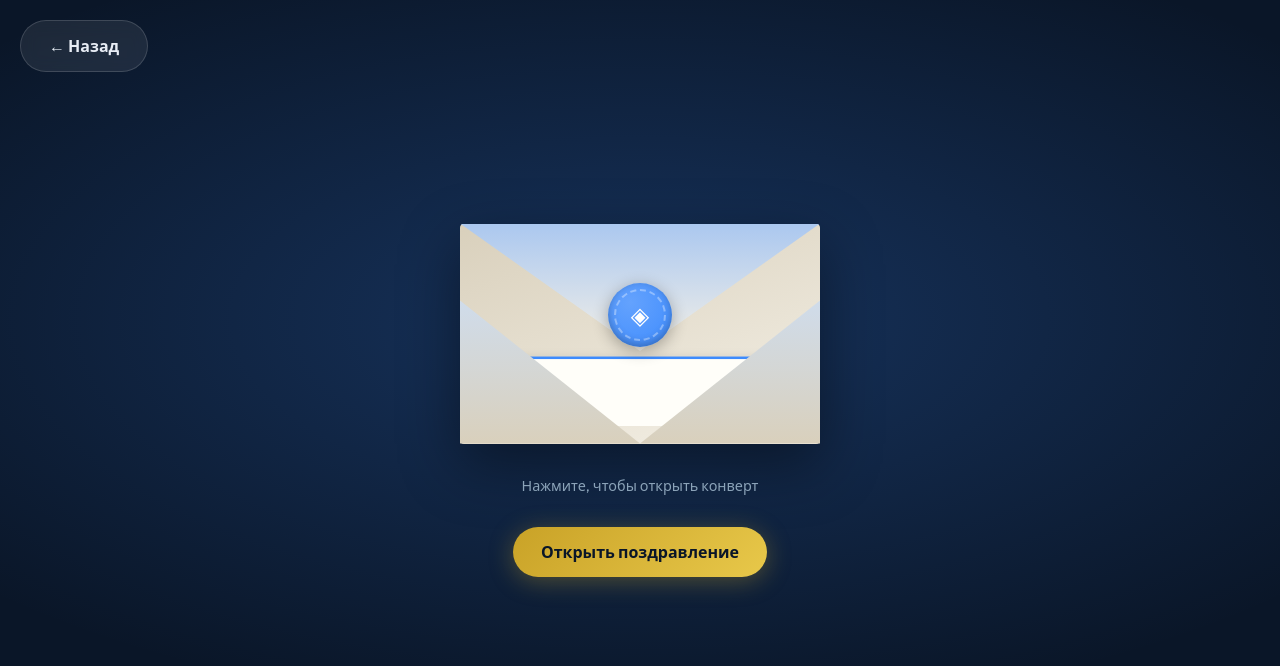
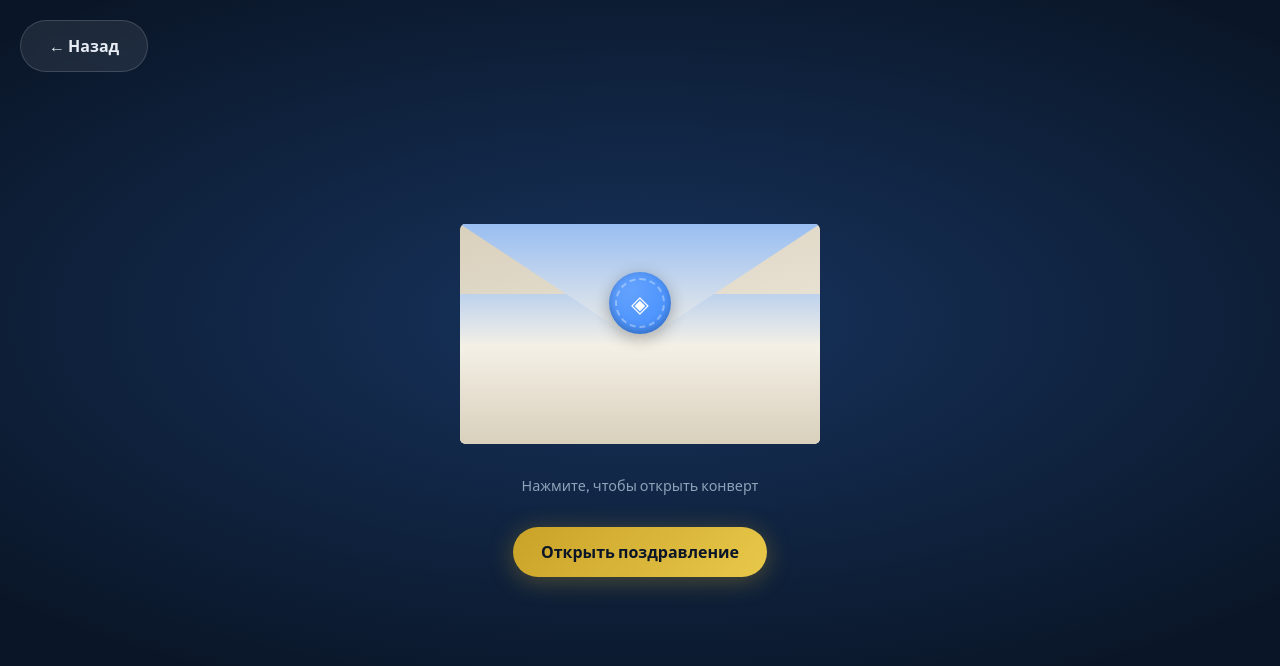
Before and after one commit to ivan-palatov/congrats-card, a React (Vite) app: page / in a window 1280 px wide. Both pictures are taken after a click on the button 640 px from the left and 1089 px from the top of the page. Shown: the part 689-1355 px from the top of the page. Built offline with nearby package versions, Linux system fonts and the light colour scheme.

Commit message:
fix: envelop animation

```diff
--- a/src/components/Envelope.tsx
+++ b/src/components/Envelope.tsx
@@ -1,7 +1,7 @@
 import type { Department } from '../data/departments';
 import '../styles/envelope.css';
 
-export type EnvelopePhase = 'closed' | 'opening' | 'open';
+export type EnvelopePhase = 'closed' | 'opening' | 'revealed';
 
 type EnvelopeProps = {
   department: Department;
@@ -9,30 +9,30 @@ type EnvelopeProps = {
 };
 
 export function Envelope({ department, phase }: EnvelopeProps) {
-  const className = ['envelope', phase !== 'closed' ? `envelope--${phase}` : '']
-    .filter(Boolean)
-    .join(' ');
+  const isAnimating = phase === 'opening';
+  const isHidden = phase === 'revealed';
 
   return (
     <div
-      className={`envelope-stage ${phase === 'open' ? 'envelope-stage--done' : ''}`}
+      className={`envelope-stage${isHidden ? ' envelope-stage--hidden' : ''}`}
       style={{ '--dept-accent': department.accent } as React.CSSProperties}
+      aria-hidden={isHidden}
     >
-      <div className={className}>
+      <div className={`envelope${isAnimating ? ' envelope--animating' : ''}`}>
         <div className="envelope__back" />
-        <div className="envelope__letter-slot">
-          <div className="envelope__letter">
-            <span className="envelope__letter-preview">{department.name}</span>
-          </div>
+
+        <div className="envelope__letter">
+          <span className="envelope__letter-preview">{department.name}</span>
         </div>
-        <div className="envelope__pocket-left" />
-        <div className="envelope__pocket-right" />
-        <div className="envelope__flap">
-          <div className="envelope__flap-face" />
-          <div className="envelope__flap-face envelope__flap-face--inner" />
-          <div className="envelope__seal" aria-hidden="true">
-            {department.sealIcon}
-          </div>
+
+        <div className="envelope__front" />
+
+        <div className="envelope__flap-wrap">
+          <div className="envelope__flap" />
+        </div>
+
+        <div className="envelope__seal" aria-hidden="true">
+          {department.sealIcon}
         </div>
       </div>
     </div>
--- a/src/components/EnvelopeScene.tsx
+++ b/src/components/EnvelopeScene.tsx
@@ -1,5 +1,5 @@
-import { useCallback, useEffect, useState } from 'react';
-import { AnimatePresence, motion } from 'framer-motion';
+import { useCallback, useEffect, useRef, useState } from 'react';
+import { motion, AnimatePresence } from 'framer-motion';
 import type { Department } from '../data/departments';
 import { Envelope, type EnvelopePhase } from './Envelope';
 import { LetterCard } from './LetterCard';
@@ -10,7 +10,7 @@ type EnvelopeSceneProps = {
   onClose: () => void;
 };
 
-const OPEN_SEQUENCE_MS = 2400;
+const OPEN_DURATION_MS = 2200;
 
 function useReducedMotion() {
   const [reduced, setReduced] = useState(false);
@@ -29,24 +29,41 @@ function useReducedMotion() {
 export function EnvelopeScene({ department, onClose }: EnvelopeSceneProps) {
   const reducedMotion = useReducedMotion();
   const [phase, setPhase] = useState<EnvelopePhase>('closed');
+  const timerRef = useRef<number | null>(null);
+
+  const clearTimer = useCallback(() => {
+    if (timerRef.current !== null) {
+      window.clearTimeout(timerRef.current);
+      timerRef.current = null;
+    }
+  }, []);
+
+  useEffect(() => clearTimer, [clearTimer]);
+
+  const reveal = useCallback(() => {
+    clearTimer();
+    setPhase('revealed');
+  }, [clearTimer]);
 
   const openEnvelope = useCallback(() => {
     if (phase !== 'closed') return;
 
     if (reducedMotion) {
-      setPhase('open');
+      reveal();
       return;
     }
 
     setPhase('opening');
-    window.setTimeout(() => setPhase('open'), OPEN_SEQUENCE_MS);
-  }, [phase, reducedMotion]);
+    timerRef.current = window.setTimeout(reveal, OPEN_DURATION_MS);
+  }, [phase, reducedMotion, reveal]);
 
-  const skipToOpen = useCallback(() => {
+  const skipToReveal = useCallback(() => {
     if (phase === 'opening') {
-      setPhase('open');
+      reveal();
     }
-  }, [phase]);
+  }, [phase, reveal]);
+
+  const showLetter = phase === 'revealed';
 
   return (
     <AnimatePresence>
@@ -57,7 +74,7 @@ export function EnvelopeScene({ department, onClose }: EnvelopeSceneProps) {
         animate={{ opacity: 1 }}
         exit={{ opacity: 0 }}
         transition={{ duration: 0.35 }}
-        onClick={phase === 'opening' ? skipToOpen : undefined}
+        onClick={phase === 'opening' ? skipToReveal : undefined}
       >
         <div className="envelope-scene__bg" />
 
@@ -70,18 +87,16 @@ export function EnvelopeScene({ department, onClose }: EnvelopeSceneProps) {
           ← Назад
         </button>
 
-        {phase !== 'open' && (
+        <Envelope department={department} phase={phase} />
+
+        {!showLetter && (
           <>
-            <Envelope department={department} phase={phase} />
-
             <p className="envelope-scene__hint">
-              {phase === 'closed'
-                ? 'Нажмите, чтобы открыть конверт'
-                : 'Открываем…'}
+              {phase === 'closed' ? 'Нажмите, чтобы открыть конверт' : 'Открываем…'}
             </p>
 
             <div
-              className={`envelope-scene__cta ${phase !== 'closed' ? 'envelope-scene__cta--hidden' : ''}`}
+              className={`envelope-scene__cta${phase !== 'closed' ? ' envelope-scene__cta--hidden' : ''}`}
             >
               <button
                 type="button"
@@ -95,7 +110,13 @@ export function EnvelopeScene({ department, onClose }: EnvelopeSceneProps) {
           </>
         )}
 
-        {phase === 'open' && <LetterCard department={department} onBack={onClose} />}
+        <AnimatePresence>
+          {showLetter && (
+            <div className="envelope-scene__letter-wrap">
+              <LetterCard key={department.id} department={department} onBack={onClose} />
+            </div>
+          )}
+        </AnimatePresence>
       </motion.div>
     </AnimatePresence>
   );
--- a/src/styles/envelope.css
+++ b/src/styles/envelope.css
@@ -7,7 +7,8 @@
   align-items: center;
   justify-content: center;
   padding: 1.5rem;
-  overflow: hidden;
+  overflow-x: hidden;
+  overflow-y: auto;
 }
 
 .envelope-scene__bg {
@@ -39,8 +40,16 @@
   z-index: 2;
   width: min(90vw, 360px);
   height: min(55vw, 220px);
-  perspective: 1200px;
-  perspective-origin: 50% 40%;
+  perspective: 1400px;
+  perspective-origin: 50% 30%;
+  transition: opacity 0.55s ease, transform 0.55s ease;
+  overflow: visible;
+}
+
+.envelope-stage--hidden {
+  opacity: 0;
+  transform: scale(0.94) translateY(16px);
+  pointer-events: none;
 }
 
 .envelope {
@@ -48,117 +57,117 @@
   width: 100%;
   height: 100%;
   transform-style: preserve-3d;
+  overflow: hidden;
+  border-radius: 5px;
+}
+
+.envelope--animating {
+  overflow: visible;
 }
 
 .envelope__back {
   position: absolute;
   inset: 0;
-  background: linear-gradient(160deg, var(--paper-shadow), var(--paper));
-  border-radius: 4px;
-  box-shadow: 0 20px 60px rgba(0, 0, 0, 0.45);
-}
-
-.envelope__pocket-left,
-.envelope__pocket-right {
-  position: absolute;
-  bottom: 0;
-  width: 50%;
-  height: 65%;
-  background: linear-gradient(180deg, color-mix(in srgb, var(--paper) 80%, var(--dept-accent) 20%), var(--paper-shadow));
-  z-index: 3;
-}
-
-.envelope__pocket-left {
-  left: 0;
-  clip-path: polygon(0 0, 100% 100%, 0 100%);
-}
-
-.envelope__pocket-right {
-  right: 0;
-  clip-path: polygon(100% 0, 100% 100%, 0 100%);
-}
-
-.envelope__letter-slot {
-  position: absolute;
-  left: 8%;
-  right: 8%;
-  top: 12%;
-  bottom: 8%;
-  z-index: 2;
-  overflow: hidden;
+  background: linear-gradient(165deg, var(--paper-shadow) 0%, var(--paper) 100%);
+  border-radius: 5px;
+  box-shadow: 0 24px 64px rgba(0, 0, 0, 0.45);
+  z-index: 1;
 }
 
 .envelope__letter {
   position: absolute;
-  left: 0;
-  right: 0;
-  bottom: 0;
-  height: 88%;
+  left: 9%;
+  right: 9%;
+  bottom: 6%;
+  height: 82%;
+  z-index: 2;
   background: #fffef9;
   border-radius: 3px;
-  box-shadow: 0 2px 12px rgba(0, 0, 0, 0.12);
+  box-shadow: 0 2px 14px rgba(0, 0, 0, 0.14);
   border-top: 3px solid var(--dept-accent);
   display: flex;
   align-items: center;
   justify-content: center;
   padding: 1rem;
-  font-size: 0.7rem;
+  font-size: 0.72rem;
   color: var(--navy);
   text-align: center;
   line-height: 1.4;
-  transform: translateY(55%);
-  transition: transform 0.9s cubic-bezier(0.34, 1.2, 0.64, 1);
+  transform: translateY(18%);
+  opacity: 0;
+  will-change: transform, opacity;
 }
 
 .envelope__letter-preview {
-  opacity: 0.5;
+  opacity: 0.55;
   font-weight: 500;
 }
 
-.envelope__flap {
+.envelope__front {
+  position: absolute;
+  left: 0;
+  right: 0;
+  bottom: 0;
+  height: 68%;
+  z-index: 4;
+  background: linear-gradient(
+    180deg,
+    color-mix(in srgb, var(--paper) 70%, var(--dept-accent) 30%) 0%,
+    var(--paper) 35%,
+    var(--paper-shadow) 100%
+  );
+  border-radius: 0 0 5px 5px;
+  pointer-events: none;
+}
+
+.envelope__flap-wrap {
   position: absolute;
   top: 0;
   left: 0;
   right: 0;
-  height: 58%;
+  height: 54%;
+  transform-style: preserve-3d;
   transform-origin: top center;
-  transform-style: preserve-3d;
   z-index: 5;
-  transition: transform 0.9s cubic-bezier(0.4, 0, 0.2, 1);
+  will-change: transform, opacity;
 }
 
-.envelope__flap-face {
-  position: absolute;
-  inset: 0;
-  background: linear-gradient(180deg, color-mix(in srgb, var(--paper) 60%, var(--dept-accent) 40%), var(--paper));
+.envelope__flap {
+  width: 100%;
+  height: 100%;
+  background: linear-gradient(
+    180deg,
+    color-mix(in srgb, var(--paper) 50%, var(--dept-accent) 50%) 0%,
+    var(--paper) 100%
+  );
   clip-path: polygon(0 0, 50% 100%, 100% 0);
   backface-visibility: hidden;
-}
-
-.envelope__flap-face--inner {
-  transform: rotateX(180deg);
-  background: var(--paper-shadow);
+  box-shadow: 0 2px 8px rgba(0, 0, 0, 0.08);
 }
 
 .envelope__seal {
   position: absolute;
   left: 50%;
-  top: 72%;
+  top: 36%;
   transform: translate(-50%, -50%);
-  width: 64px;
-  height: 64px;
+  width: 62px;
+  height: 62px;
   border-radius: 50%;
-  background: radial-gradient(circle at 35% 30%, color-mix(in srgb, var(--dept-accent) 80%, white), var(--dept-accent));
+  background: radial-gradient(
+    circle at 35% 30%,
+    color-mix(in srgb, var(--dept-accent) 80%, white),
+    var(--dept-accent)
+  );
   box-shadow:
     inset 0 -3px 8px rgba(0, 0, 0, 0.25),
     0 4px 16px rgba(0, 0, 0, 0.3);
   display: flex;
   align-items: center;
   justify-content: center;
-  font-size: 1.5rem;
+  font-size: 1.45rem;
   color: #fff;
   z-index: 6;
-  transition: transform 0.4s ease, opacity 0.4s ease;
+  will-change: transform, opacity;
 }
 
 .envelope__seal::before {
@@ -169,31 +178,83 @@
   border: 2px dashed rgba(255, 255, 255, 0.35);
 }
 
-.envelope--opening .envelope__seal,
-.envelope--open .envelope__seal {
-  transform: translate(-50%, -50%) scale(0);
-  opacity: 0;
+.envelope--animating .envelope__seal {
+  animation: seal-break 0.42s cubic-bezier(0.4, 0, 0.2, 1) forwards;
 }
 
-.envelope--opening .envelope__flap,
-.envelope--open .envelope__flap {
-  transform: rotateX(180deg);
+.envelope--animating .envelope__flap-wrap {
+  animation: flap-open 0.9s cubic-bezier(0.45, 0, 0.2, 1) 0.35s forwards;
 }
 
-.envelope--opening .envelope__letter,
-.envelope--open .envelope__letter {
-  transform: translateY(-8%);
+.envelope--animating .envelope__letter {
+  z-index: 7;
+  animation: letter-rise 1.05s cubic-bezier(0.33, 1.1, 0.64, 1) 0.8s forwards;
+  opacity: 1;
 }
 
-.envelope-stage--done {
-  opacity: 0;
+@keyframes seal-break {
+  0% {
+    transform: translate(-50%, -50%) scale(1);
+    opacity: 1;
+  }
+  35% {
+    transform: translate(-50%, -50%) scale(1.1);
+    opacity: 1;
+  }
+  100% {
+    transform: translate(-50%, -50%) scale(0);
+    opacity: 0;
+  }
+}
+
+@keyframes flap-open {
+  0% {
+    transform: rotateX(0deg);
+    opacity: 1;
+  }
+  65% {
+    transform: rotateX(160deg);
+    opacity: 1;
+  }
+  100% {
+    transform: rotateX(180deg);
+    opacity: 0;
+  }
+}
+
+@keyframes letter-rise {
+  0% {
+    transform: translateY(18%);
+    opacity: 1;
+  }
+  55% {
+    transform: translateY(-62%);
+    opacity: 1;
+  }
+  100% {
+    transform: translateY(-52%);
+    opacity: 1;
+  }
+}
+
+.envelope-scene__letter-wrap {
+  position: absolute;
+  inset: 0;
+  z-index: 8;
+  display: flex;
+  align-items: center;
+  justify-content: center;
+  padding: 1.5rem;
   pointer-events: none;
-  transition: opacity 0.5s ease 0.3s;
+}
+
+.envelope-scene__letter-wrap > * {
+  pointer-events: auto;
 }
 
 .letter-card {
   position: relative;
-  z-index: 3;
+  z-index: 1;
   width: min(92vw, 520px);
   max-height: 80dvh;
   overflow-y: auto;
@@ -260,6 +321,7 @@
   position: relative;
   z-index: 4;
   margin-top: 2rem;
+  transition: opacity 0.25s ease;
 }
 
 .envelope-scene__cta--hidden {
@@ -291,3 +353,15 @@
     font-size: 0.95rem;
   }
 }
+
+@media (prefers-reduced-motion: reduce) {
+  .envelope--animating .envelope__seal,
+  .envelope--animating .envelope__flap-wrap,
+  .envelope--animating .envelope__letter {
+    animation: none;
+  }
+
+  .envelope-stage--hidden {
+    transition: none;
+  }
+}
```
Also changed, not shown: src/styles/global.css (+3 -6 lines).
